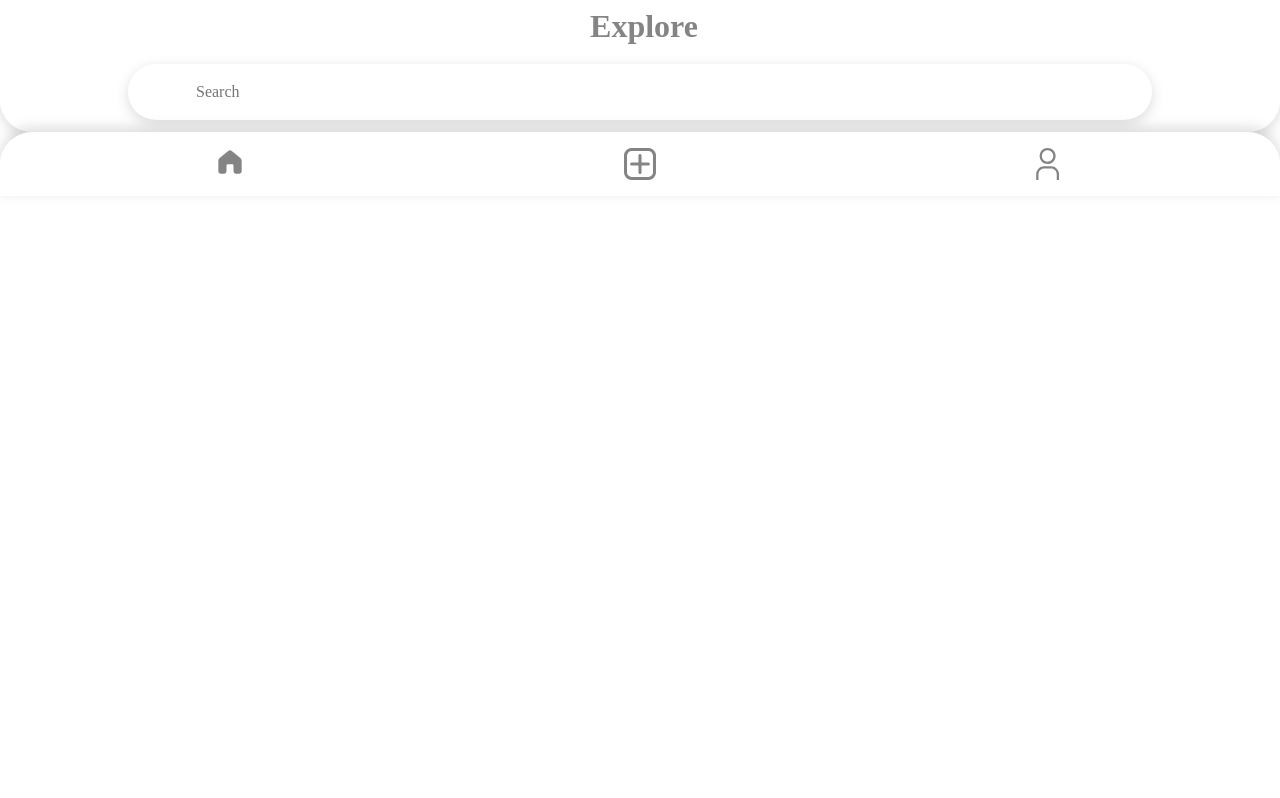
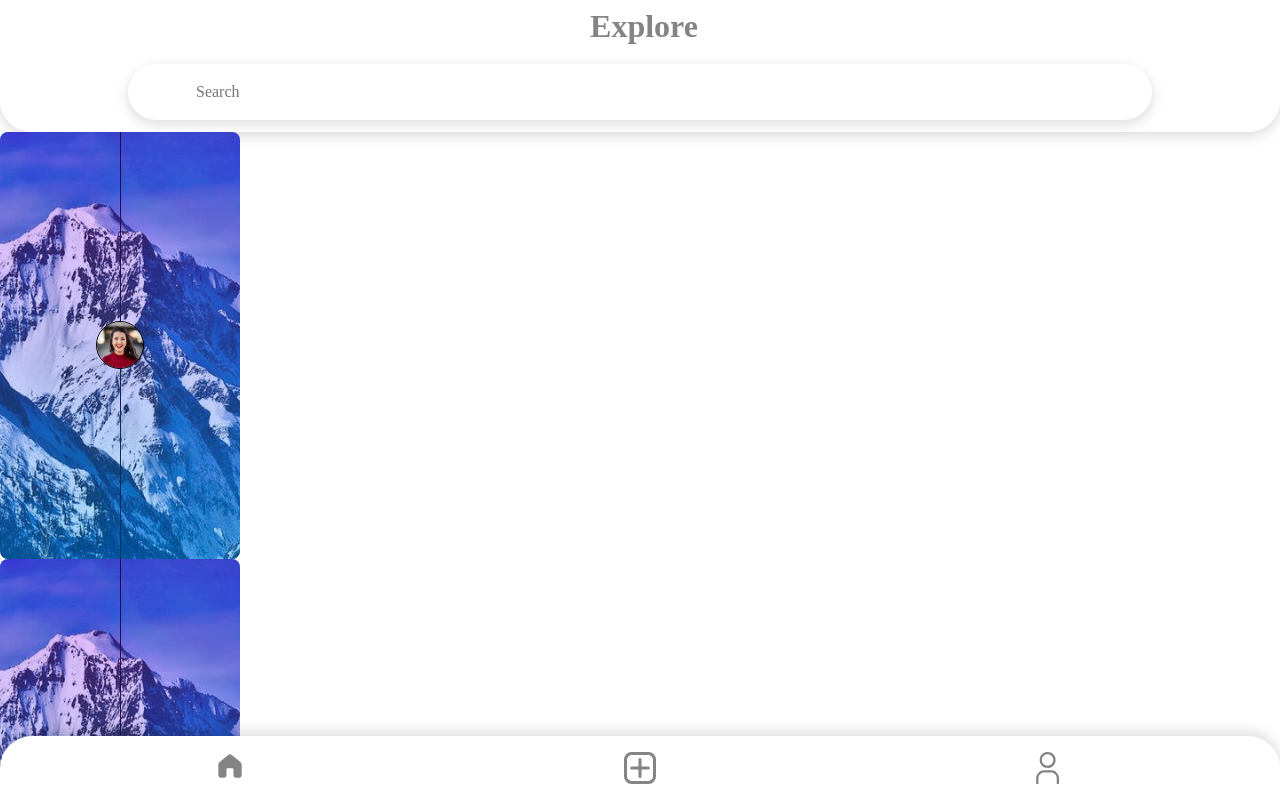
Before and after one commit to Navid079/SocialNetwork, a React (Create React App) app: page /explore in a window 1280 px wide. Shown: the top 798 px of the page. Built offline with nearby package versions, Linux system fonts and the light colour scheme; some icons are missing.

Commit message:
explore story added

```diff
--- /dev/null
+++ b/src/components/ExploreStory/ExploreStory.css
@@ -0,0 +1,47 @@
+.explore-story {
+  all: unset;
+  width: 15rem;
+  height: 26.67rem;
+  position: relative;
+  display: flex;
+  justify-content: center;
+  align-items: center;
+  border-radius: 0.5rem;
+}
+
+.explore-story__image {
+  width: 100%;
+  height: 100%;
+  object-fit: cover;
+  position: absolute;
+  border-radius: inherit;
+  z-index: 1;
+}
+
+.explore-story::before {
+  content: '';
+  position: absolute;
+  width: 1px;
+  height: 100%;
+  z-index: 2;
+  left: 50%;
+  background-color: var(--clr-black);
+}
+
+.explore-story__gradient {
+  background-image: linear-gradient(180deg, #cc00ff45, #03a4ff56);
+  width: 100%;
+  height: 100%;
+  position: absolute;
+  border-radius: inherit;
+  z-index: 2;
+}
+
+.explore-story__avatar {
+  width: 3rem;
+  height: 3rem;
+  border: 1px solid var(--clr-black);
+  border-radius: 3rem;
+  position: relative;
+  z-index: 2;
+}
--- /dev/null
+++ b/src/components/ExploreStory/ExploreStory.js
@@ -0,0 +1,21 @@
+import React from 'react';
+
+import './ExploreStory.css';
+
+const ExploreStory = () => {
+  return (
+    <button className='explore-story'>
+      <img
+        className='explore-story__image'
+        src={require('../../assets/post.jpg')}
+      />
+      <div className='explore-story__gradient' />
+      <img
+        className='explore-story__avatar'
+        src={require('../../assets/pp4.jpg')}
+      />
+    </button>
+  );
+};
+
+export default ExploreStory;
--- a/src/pages/Explore/Explore.js
+++ b/src/pages/Explore/Explore.js
@@ -1,5 +1,6 @@
 import React from 'react';
 import ExploreBar from '../../components/ExploreBar/ExploreBar';
+import ExploreStory from '../../components/ExploreStory/ExploreStory';
 
 import './Explore.css';
 
@@ -7,6 +8,9 @@ const Explore = () => {
   return (
     <div>
       <ExploreBar />
+      <ExploreStory />
+      <ExploreStory />
+      <ExploreStory />
     </div>
   );
 };
```
